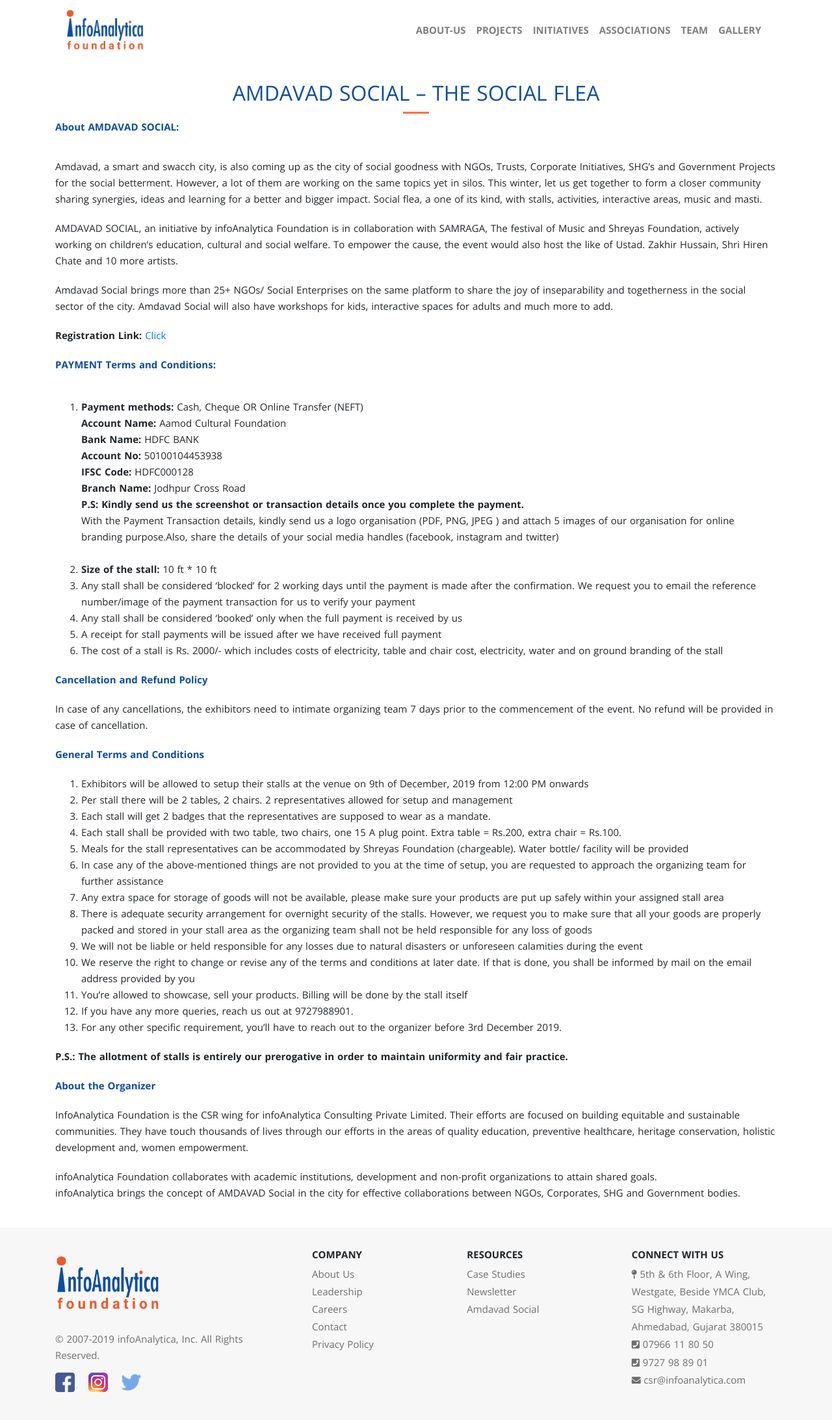
After one commit to infoanalytica/csr, a PHP site: page /csr/amdavad-social.php in a window 1280 px wide. The commit adds this page. Shown: the whole page at 65% size. Run offline with PHP 8.4, Linux system fonts and the light colour scheme.

Commit message:
amdavad event page

```diff
--- /dev/null
+++ b/amdavad-social.php
@@ -0,0 +1,131 @@
+<!DOCTYPE html>
+<html lang="en">
+<head>
+    <meta charset="UTF-8">
+    <meta name="viewport" content="width=device-width, initial-scale=1.0">
+    <link rel="stylesheet" href="https://use.fontawesome.com/releases/v5.7.2/css/all.css" integrity="sha384-fnmOCqbTlWIlj8LyTjo7mOUStjsKC4pOpQbqyi7RrhN7udi9RwhKkMHpvLbHG9Sr" crossorigin="anonymous">
+    <link rel="stylesheet" href="https://stackpath.bootstrapcdn.com/bootstrap/4.3.1/css/bootstrap.min.css" integrity="sha384-ggOyR0iXCbMQv3Xipma34MD+dH/1fQ784/j6cY/iJTQUOhcWr7x9JvoRxT2MZw1T" crossorigin="anonymous">
+    <link rel="icon" type="image/x-icon" href="img/favicon.png">
+    <link rel="stylesheet" href="css/csr.css">
+    <meta http-equiv="X-UA-Compatible" content="ie=edge">
+    <title>AMDAVAD SOCIAL – THE SOCIAL FLEA</title>
+</head>
+<body>
+
+<!--Navbar-->
+    <?php include "include/header.php" ?>
+
+ <!-- Title -->
+ <section id="association">
+    <div class="container">
+        <div class="row text-center">
+            <div class="col-12 areatitle">
+                <h1 class="sec-title">AMDAVAD SOCIAL – THE SOCIAL FLEA  </h1>
+            </div>
+            <div class="col-12 abouttitle" style="text-align: left;">
+              <p class="p-size"><strong style="color: #0c4da2;">About AMDAVAD SOCIAL:</strong></p>
+            </div>
+            <div class="col-12 abouttitle" style="text-align: left;">
+                <p class="p-size">Amdavad, a smart and swacch city, is also coming up as the city of social goodness with NGOs, Trusts, Corporate Initiatives, SHG’s and Government Projects for the social betterment. However, a lot of them are working on the same topics yet in silos. This winter, let us get together to form a closer community sharing synergies, ideas and learning for a better and bigger impact. Social flea, a one of its kind, with stalls, activities, interactive areas, music and masti.</p>
+                <p class="p-size">AMDAVAD SOCIAL, an initiative by infoAnalytica Foundation is in collaboration with SAMRAGA, The festival of Music and Shreyas Foundation, actively working on children’s education, cultural and social welfare. To empower the cause, the event would also host the like of Ustad. Zakhir Hussain, Shri Hiren Chate and 10 more artists.</p>
+                <p class="p-size">Amdavad Social brings more than 25+ NGOs/ Social Enterprises on the same platform to share the joy of inseparability and togetherness in the social sector of the city. Amdavad Social will also have workshops for kids, interactive spaces for adults and much more to add.</p>
+                <p class="p-size"><strong> Registration Link: </strong> <a href="http://bit.ly/37iYHEj" target="_blank">Click</a></p>
+                <p class="p-size">
+                    <strong style="color: #0c4da2;">PAYMENT Terms and Conditions:</strong>
+                </p>
+
+                  <p class="p-size">
+<!--<img src="img/amdavad.jpg" title="AMDAVAD SOCIAL – THE SOCIAL FLEA" class="card-img-top" height="350" />-->
+                  </p>
+
+                  <p class="p-size"></p>
+                </div>
+                <div class="col-6 abouttitle" style="text-align: left;">
+
+                </div>
+                <div class="col-12 abouttitle" style="text-align: left;">
+                <p class="p-size">
+                  <ol>
+                    <li>
+                      <strong>Payment methods:</strong> Cash, Cheque OR Online Transfer (NEFT)<br />
+                      <strong> Account Name:</strong> Aamod Cultural Foundation<br />
+                        <strong>Bank Name:</strong> HDFC BANK<br />
+                        <strong>Account No:</strong> 50100104453938<br />
+                        <strong>IFSC Code:</strong> HDFC000128<br />
+                        <strong>Branch Name:</strong> Jodhpur Cross Road<br />
+
+                        <strong>P.S: Kindly send us the screenshot or transaction details once you complete the payment.</strong><br />
+                      With the Payment Transaction details, kindly send us a logo organisation (PDF, PNG, JPEG ) and attach 5 images of our organisation for online branding purpose.Also, share the details of your social media handles (facebook, instagram and twitter) </li>
+                        <br />
+                    <li><strong>Size of the stall: </strong>10 ft * 10 ft</li>
+                    <li>Any stall shall be considered ‘blocked’ for 2 working days until the payment is made after the confirmation. We request you to email the reference number/image of the payment transaction for us to verify your payment </li>
+                    <li>Any stall shall be considered ‘booked’ only when the full payment is received by us </li>
+                    <li>A receipt for stall payments will be issued after we have received full payment </li>
+                    <li>The cost of a stall is Rs. 2000/- which includes costs of electricity, table and chair cost, electricity, water and on ground branding of the stall</li>
+                  </ol>
+                </p>
+
+                <p class="p-size"><strong style="color: #0c4da2;">Cancellation and Refund Policy</strong></p>
+                <p class="p-size">In case of any cancellations, the exhibitors need to intimate organizing team 7 days prior to the commencement of the event. No refund will be provided in case of cancellation.</p>
+
+                <p class="p-size"><strong style="color: #0c4da2;">General Terms and Conditions</strong></p>
+                <p class="p-size">
+                  <ol>
+                    <li>Exhibitors will be allowed to setup their stalls at the venue on 9th of December, 2019 from 12:00 PM onwards</li>
+                    <li>Per stall there will be 2 tables, 2 chairs. 2 representatives allowed for setup and management </li>
+                    <li>Each stall will get 2 badges that the representatives are supposed to wear as a mandate. </li>
+                    <li>Each stall shall be provided with two table, two chairs, one 15 A plug point. Extra table = Rs.200, extra chair = Rs.100.</li>
+                    <li>Meals for the stall representatives can be accommodated by Shreyas Foundation (chargeable). Water bottle/ facility will be provided</li>
+                    <li>In case any of the above-mentioned things are not provided to you at the time of setup, you are requested to approach the organizing team for further assistance</li>
+                    <li>Any extra space for storage of goods will not be available, please make sure your products are put up safely within your assigned stall area</li>
+                    <li>There is adequate security arrangement for overnight security of the stalls. However, we request you to make sure that all your goods are properly packed and stored in your stall area as the organizing team shall not be held responsible for any loss of goods</li>
+                    <li>We will not be liable or held responsible for any losses due to natural disasters or unforeseen calamities during the event</li>
+                    <li>We reserve the right to change or revise any of the terms and conditions at later date. If that is done, you shall be informed by mail on the email address provided by you</li>
+                    <li>You’re allowed to showcase, sell your products. Billing will be done by the stall itself</li>
+                    <li>If you have any more queries, reach us out at 9727988901. </li>
+                    <li>For any other specific requirement, you’ll have to reach out to the organizer before 3rd December 2019.</li>
+                  </ol>
+                  <p class="p-size"><strong>P.S.: The allotment of stalls is entirely our prerogative in order to maintain uniformity and fair practice.</strong></p>
+
+                  <p class="p-size"><strong style="color: #0c4da2;">About the Organizer</strong></p>
+                  <p class="p-size">InfoAnalytica Foundation is the CSR wing for infoAnalytica Consulting Private Limited. Their efforts are focused on building equitable and sustainable communities. They have touch thousands of lives through our efforts in the areas of quality education, preventive healthcare, heritage conservation, holistic development and, women empowerment. </p>
+                  <p class="p-size" style="margin-bottom:0px;">infoAnalytica Foundation collaborates with academic institutions, development and non-profit organizations to attain shared goals.</p>
+                  <p class="">infoAnalytica brings the concept of AMDAVAD Social in the city for effective collaborations between NGOs, Corporates, SHG and Government bodies.</p> <br />
+            </div>
+        </div>
+    </div>
+</section>
+
+<!--Cards
+<div class="container mt-3 mb-5">
+    <div class="row">
+        <div class="col-6 d-flex justify-content-center">
+            <div class="card shadow" style="width: 18rem;padding-top:0px;">
+                <img src="img/newsletter_aug.png" class="card-img-top" alt="...">
+                <div class="card-body text-center">
+                    <h5 class="card-title">August - 2019</h5>
+                    <a href="blog/the-imprints.php" class="btn btn-primary p-size mt-1">Read More</a>
+                </div>
+            </div>
+        </div>
+        <div class="col-6 d-flex justify-content-center">
+            <div class="card shadow" style="width: 18rem;padding-top:0px;">
+                <img src="img/blog_banner_sep.png" class="card-img-top" alt="...">
+                <div class="card-body text-center">
+                    <h5 class="card-title">September - 2019</h5>
+                    <a href="blog/the-imprints-september-2019.php" class="btn btn-primary p-size mt-1">Read More</a>
+                </div>
+            </div>
+        </div>
+    </div>
+</div>
+<!--Footer-->
+<?php include "include/footer.php" ?>
+
+
+<script src="https://code.jquery.com/jquery-3.3.1.slim.min.js" integrity="sha384-q8i/X+965DzO0rT7abK41JStQIAqVgRVzpbzo5smXKp4YfRvH+8abtTE1Pi6jizo" crossorigin="anonymous"></script>
+<script src="https://cdnjs.cloudflare.com/ajax/libs/popper.js/1.14.7/umd/popper.min.js" integrity="sha384-UO2eT0CpHqdSJQ6hJty5KVphtPhzWj9WO1clHTMGa3JDZwrnQq4sF86dIHNDz0W1" crossorigin="anonymous"></script>
+<script src="https://stackpath.bootstrapcdn.com/bootstrap/4.3.1/js/bootstrap.min.js" integrity="sha384-JjSmVgyd0p3pXB1rRibZUAYoIIy6OrQ6VrjIEaFf/nJGzIxFDsf4x0xIM+B07jRM" crossorigin="anonymous"></script>
+
+</body>
+</html>
--- a/include/footer.php
+++ b/include/footer.php
@@ -25,6 +25,7 @@
                             <ul class="footer-ul">
                                 <li><a href="#" class="company-a p-size">Case Studies</a></li>
                                 <li><a href="newsletter.php" class="company-a p-size">Newsletter</a></li>
+                                <li><a href="amdavad-social.php" class="company-a p-size">Amdavad Social</a></li>
                             </ul>
                         </div>
                         <div class="col-xl-4 col-lg-4 col-md-4 col-sm-12">
```
